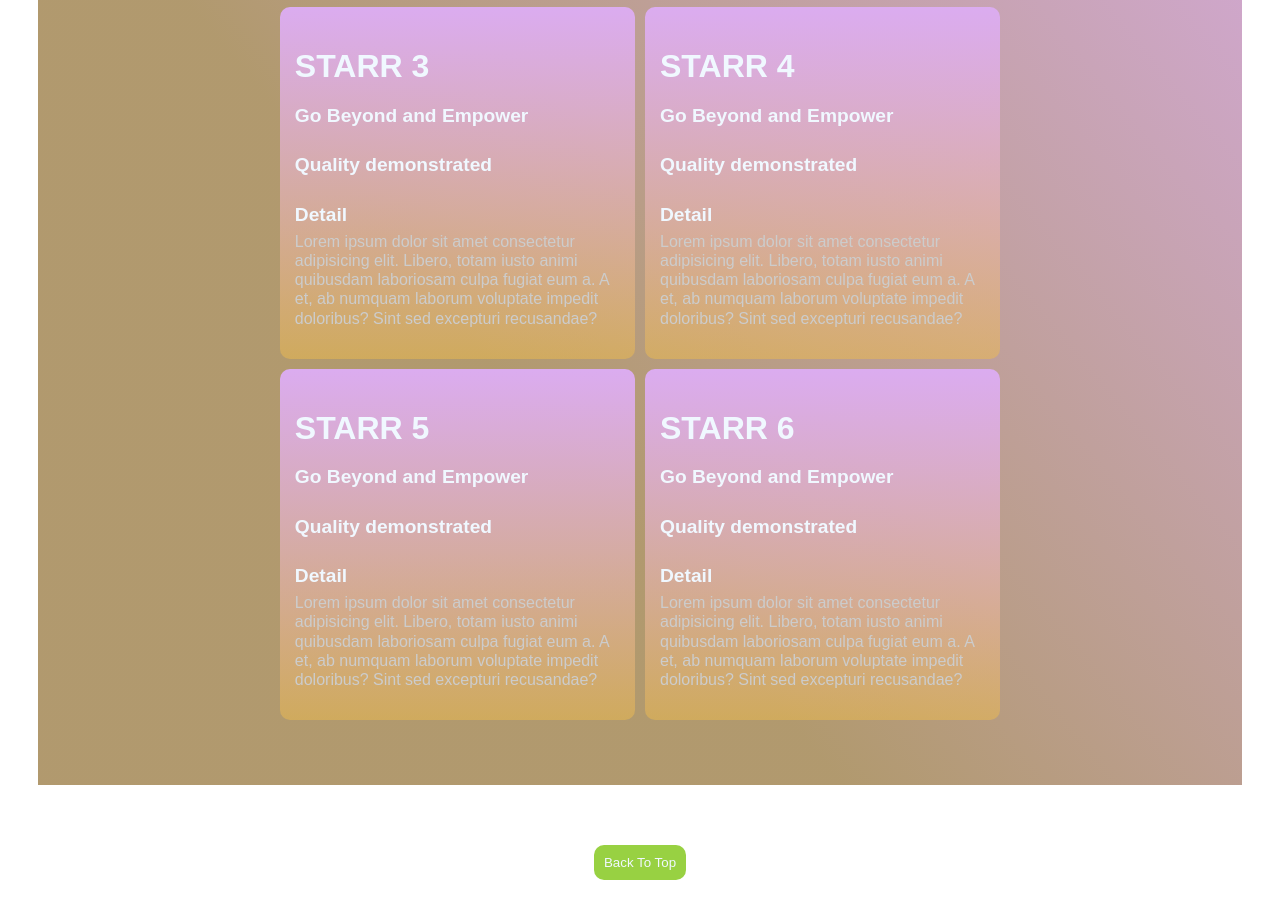
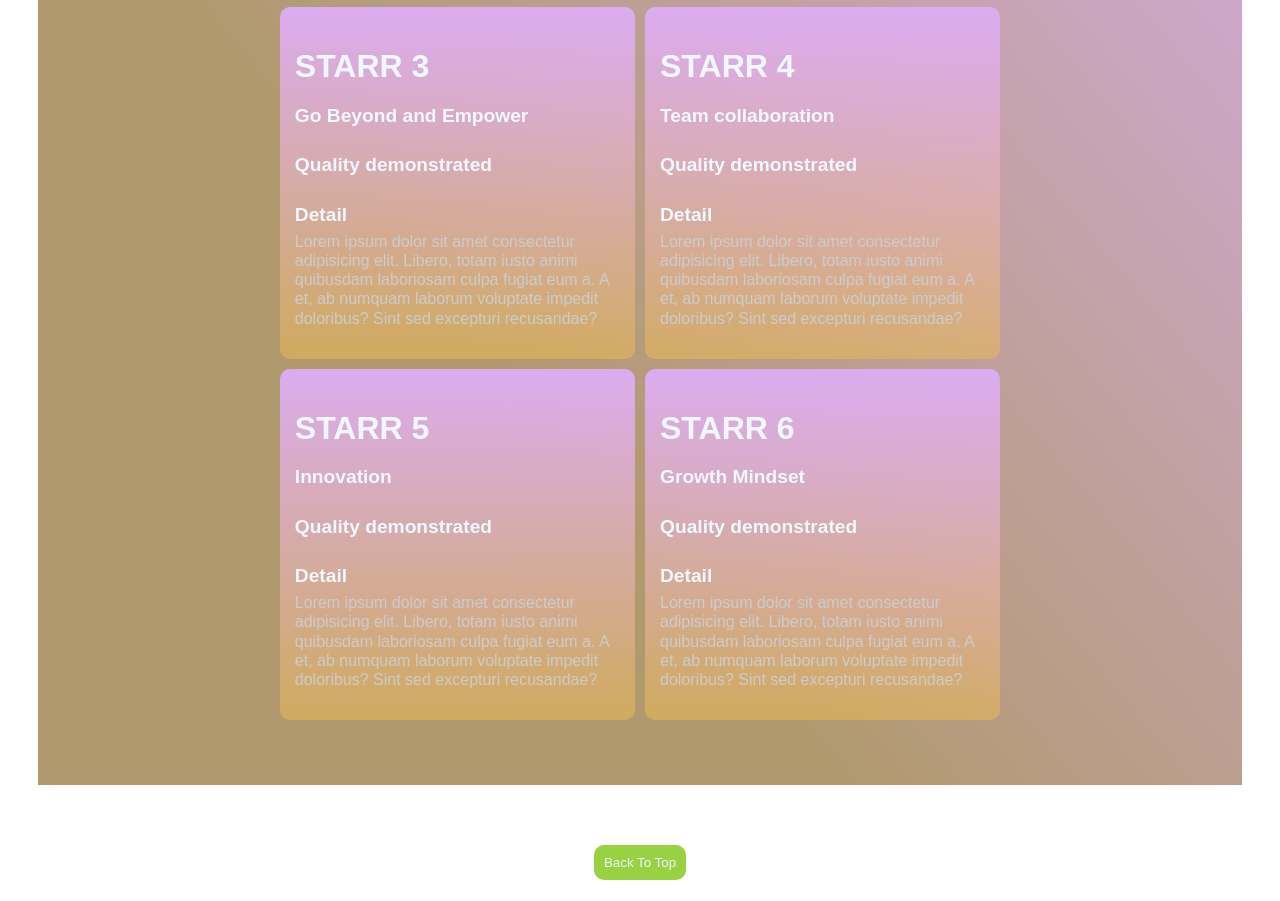
Before and after one commit to YuJi-2023/CodeMode, a plain HTML site: page index.html in a window 1280 px wide. Shown: the part 2368-3269 px from the top of the page. Drawn offline with Linux system fonts and the light colour scheme.

Commit message:
update STARs topics

```diff
--- a/index.html
+++ b/index.html
@@ -89,7 +89,7 @@
 
           <div class="story">
             <h3>STARR 4</h3>
-            <h4>Go Beyond and Empower</h4>
+            <h4>Team collaboration</h4>
             <h4>Quality demonstrated</h4>
             <h4>Detail</h4>
             <p>
@@ -101,7 +101,7 @@
           </div>
           <div class="story">
             <h3>STARR 5</h3>
-            <h4>Go Beyond and Empower</h4>
+            <h4>Innovation</h4>
             <h4>Quality demonstrated</h4>
             <h4>Detail</h4>
             <p>
@@ -113,7 +113,7 @@
           </div>
           <div class="story">
             <h3>STARR 6</h3>
-            <h4>Go Beyond and Empower</h4>
+            <h4>Growth Mindset</h4>
             <h4>Quality demonstrated</h4>
             <h4>Detail</h4>
             <p>
```
